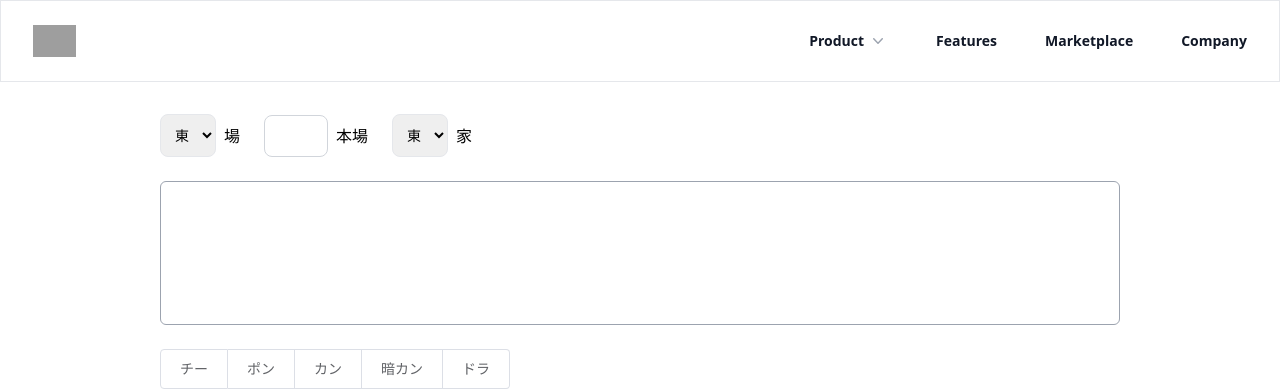
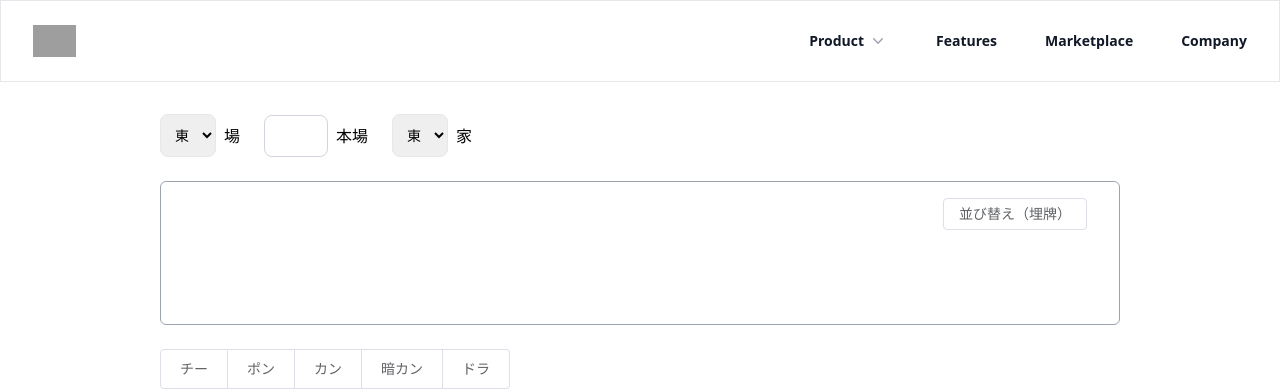
Before and after one commit to yasunaga-shuto/mahjong-point-front, a Nuxt app: page / in a window 1280 px wide. Shown: the top 390 px of the page. Built offline with nearby package versions, Linux system fonts and the light colour scheme; grey boxes are pictures that could not be loaded.

Commit message:
sort追加

```diff
--- a/app.vue
+++ b/app.vue
@@ -31,8 +31,9 @@
         </div>
       </div>
       <!-- 手牌 -->
-      <div class="border w-full h-36 border-gray-400 rounded-md mb-6 flex items-center justify-center">
-        <img v-for="t in tehai" :key="t" :src="`/pai/normal/${t}.gif`" class="w-12 h-14">
+      <div class="border w-full h-36 border-gray-400 rounded-md mb-6 flex items-center justify-center relative">
+        <el-button class="absolute top-4 right-8" @click="sort">並び替え（埋牌）</el-button>
+        <img v-for="(t, index) in tehai" :key="index" :src="`/pai/normal/${t}.gif`" class="w-12 h-14">
       </div>
       <!-- モード -->
       <div class="mb-6">
@@ -129,10 +130,16 @@
 <script lang="ts" setup>
 import { ref } from 'vue'
 
-type Manzu = '1m' | '2m' | '3m' | '4m' | '5m' | '6m' | '7m' | '8m' | '9m'
-type Pinzu = '1p' | '2p' | '3p' | '4p' | '5p' | '6p' | '7p' | '8p' | '9p'
-type Sozu = '1s' | '2s' | '3s' | '4s' | '5s' | '6s' | '7s' | '8s' | '9s'
-type Tupai = 'ton' | 'nan' | 'sha' | 'pei' | 'haku' | 'hatsu' | 'chun'
+const MANZU = ['1m', '2m', '3m', '4m', '5m', '6m', '7m', '8m', '9m'] as const
+const PINZU = ['1p', '2p', '3p', '4p', '5p', '6p', '7p', '8p', '9p'] as const
+const SOZU = ['1s', '2s', '3s', '4s', '5s', '6s', '7s', '8s', '9s'] as const
+const TUPAI = ['ton', 'nan', 'sha', 'pei', 'haku', 'hatsu', 'chun'] as const
+
+type Manzu = typeof MANZU[number]
+type Pinzu = typeof PINZU[number]
+type Sozu = typeof SOZU[number]
+type Tupai = typeof TUPAI[number]
+type Pai = Manzu | Pinzu | Sozu | Tupai
 
 const mode = ref('')
 const how = ref('')
@@ -143,12 +150,17 @@ const linshan = ref(false)
 const haitei = ref(false)
 const hora = ref(false)
 
-const tehai = ref<(Manzu | Pinzu | Sozu | Tupai)[]>([])
+const tehai = ref<Pai[]>([])
 
-const addPai = (pai: Manzu | Pinzu | Sozu | Tupai) => {
+const addPai = (pai: Pai) => {
   if (tehai && tehai.value.length >= 14) {
     return
   }
   tehai.value.push(pai)
 }
+const sort = () => {
+  const order = [...MANZU, ...PINZU, ...SOZU, ...TUPAI]
+  const t = tehai.value.sort((x: Pai, y: Pai) => order.indexOf(x) - order.indexOf(y))
+  tehai.value = t
+}
 </script>
```
